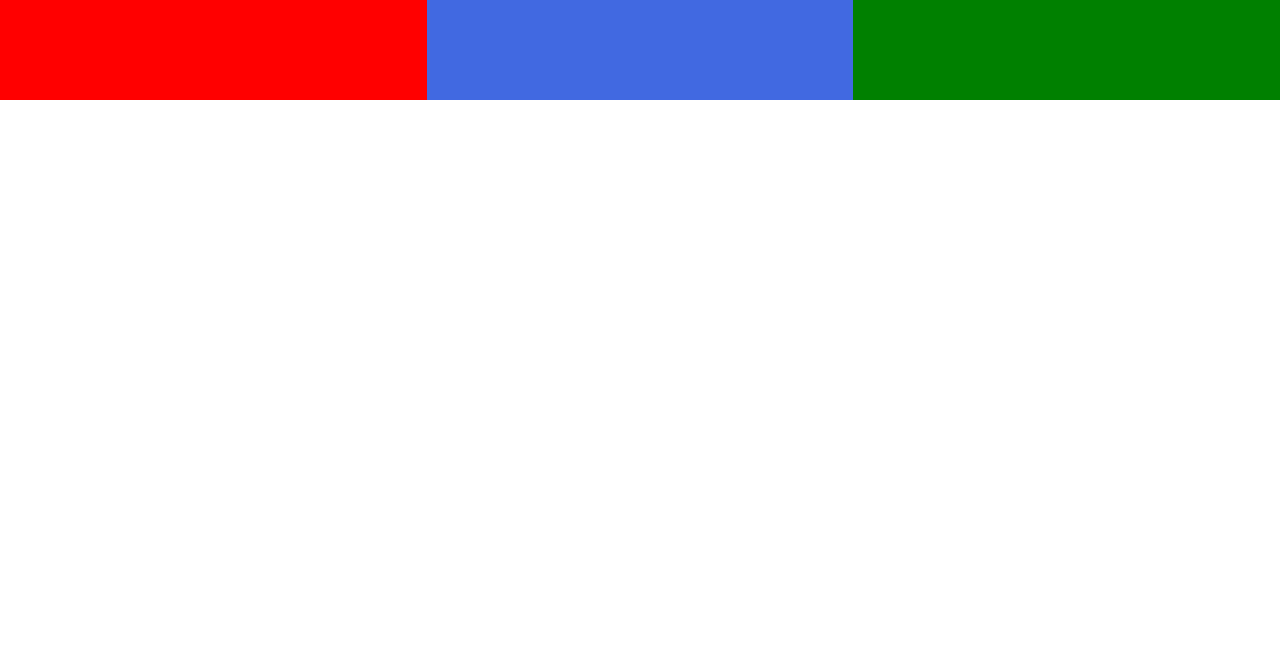
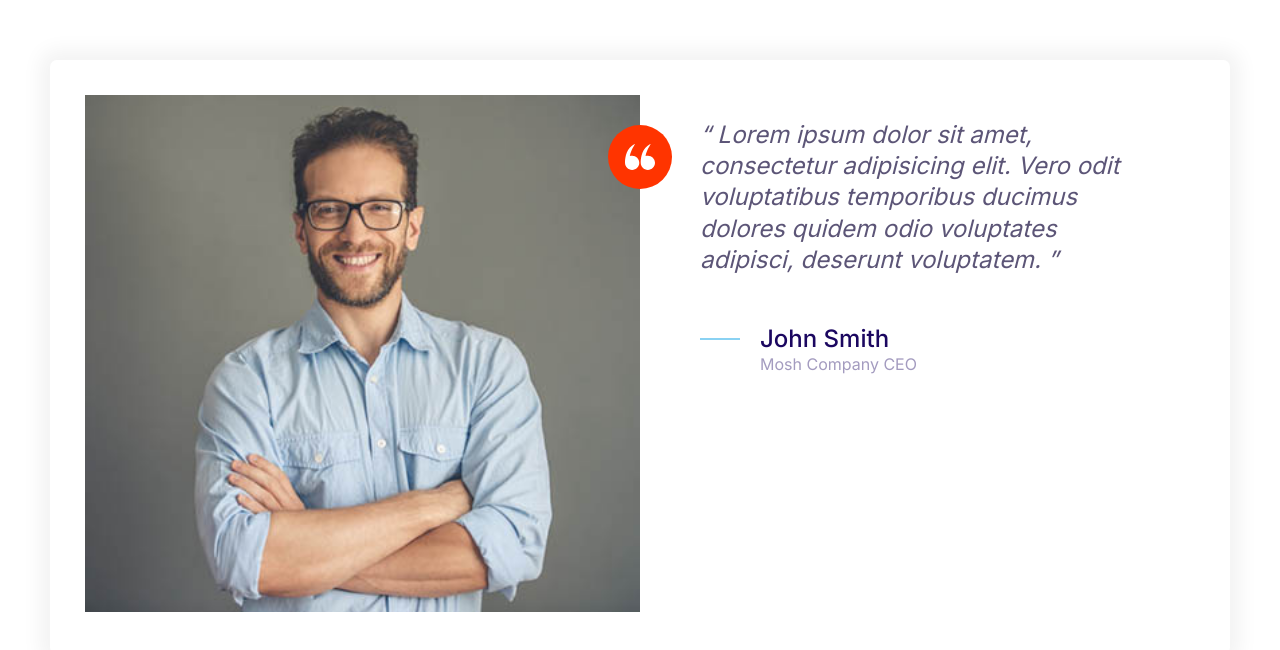
Before and after one commit to Tesfamichael12/Moshify, a plain HTML site: page index.html in a window 1280 px wide. Drawn offline with Linux system fonts and the light colour scheme.

Commit message:
Built a Testimonial component.

```diff
--- a/css/styles.css
+++ b/css/styles.css
@@ -164,8 +164,17 @@
   height: 40px;
 }
 
+.icon--small {
+  width: 30px;
+  height: 30px;
+}
+
 .icon-container .icon--primary {
   fill: var(--color-primary);
+}
+
+.icon-container .icon--white {
+  fill: #fff;
 }
 
 .icon-container {
@@ -176,6 +185,10 @@
   height: 64px;
   width: 64px;
   border-radius: 100%;
+}
+
+.icon-container--accent {
+  background-color: var(--color-accent);
 }
 
 /* Buttons */
@@ -457,3 +470,33 @@
     grid-template-columns: repeat(3, 1fr);
   }
 }
+
+/* Tesftimonial */
+.testimonial {
+  padding: 3.5rem;
+}
+
+.testimonial__image {
+  position: relative;
+}
+
+.testimonial__image .icon-container {
+  position: absolute;
+  top: 3rem;
+  right: -32px;
+}
+
+.testimonial__image > img {
+  width: 100%;
+}
+
+@media screen and (min-width: 768px) {
+  .testimonial .quote,
+  .quote__author {
+    font-size: 2.4rem;
+  }
+
+  .testimonial .quote {
+    margin-left: 6rem;
+  }
+}
--- a/index.html
+++ b/index.html
@@ -12,11 +12,39 @@
     <link rel="stylesheet" href="css/normalize.css" />
     <link rel="stylesheet" href="css/styles.css" />
   </head>
-  <body>
-    <div class="grid grid--1x3">
-      <div style="height: 100px; background-color: red"></div>
-      <div style="height: 100px; background-color: royalblue"></div>
-      <div style="height: 100px; background-color: green"></div>
+  <body style="padding: 5rem">
+    <div class="card testimonial">
+      <div class="grid grid--1x2">
+        <div class="testimonial__image">
+          <span class="icon-container icon-container--accent">
+            <svg class="icon icon--white icon--small">
+              <use xlink:href="images/sprite.svg#quotes"></use>
+            </svg>
+          </span>
+          <img src="images/testimonial.jpg" alt="A Happy, Smiling Customer" />
+        </div>
+        <blockquote class="quote">
+          <p class="quote__text">
+            Lorem ipsum dolor sit amet, consectetur adipisicing elit. Vero odit
+            voluptatibus temporibus ducimus dolores quidem odio voluptates
+            adipisci, deserunt voluptatem.
+          </p>
+
+          <footer>
+            <div class="media">
+              <div class="quote__image quote__line">
+                <svg class="icon icon--primary">
+                  <use xlink:href="images/sprite.svg#line"></use>
+                </svg>
+              </div>
+              <div class="media__body">
+                <h3 class="quote__author">John Smith</h3>
+                <p class="quote__discription">Mosh Company CEO</p>
+              </div>
+            </div>
+          </footer>
+        </blockquote>
+      </div>
     </div>
   </body>
 </html>
```
Also changed, not shown: Components/Testimonial.html (added), images/testimonial.jpg (added).
